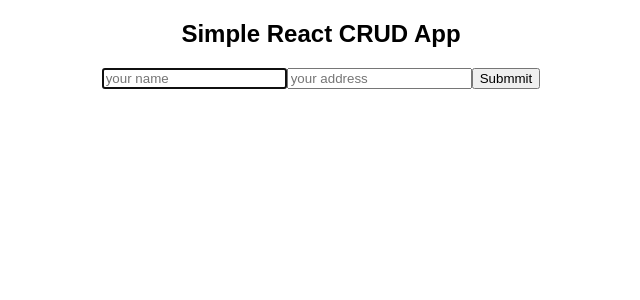
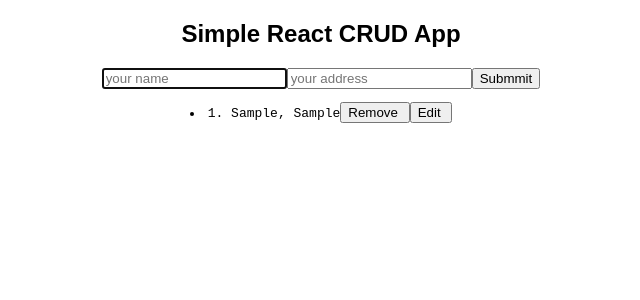
Before and after one commit to johsire/simple-crud-app, a React (Create React App) app: page / in a window 1280 px wide. Both pictures are taken after typing "Sample", "Sample" into the empty fields and a click on the button "Submmit". Shown: the top 300 px of the page, without its empty margins (319-959 px from the left). Built offline with nearby package versions, Linux system fonts and the light colour scheme.

Commit message:
map our data & added edit and remove buttons

```diff
--- a/src/App.js
+++ b/src/App.js
@@ -22,7 +22,7 @@ class App extends Component {
 
     // Variables for receiving/ capturing values from our form
     let data = this.state.data;
-    let name = this. refs.name.value;
+    let name = this.refs.name.value;
     let address = this.refs.address.value
 
     // Varibales for holding the values are placed in an object;
@@ -37,13 +37,17 @@ class App extends Component {
       data: data
     });
 
+    // Resetting our form
     this.refs.myForm.reset();
+
+    // focusing in name field
     this.refs.name.focus();
   };
 
 
 
   render() {
+    let data = this.state.data;
     return (
       <div className="App">
         <h2>{this.state.title}</h2>
@@ -53,7 +57,14 @@ class App extends Component {
           <button onClick={this.focusSubmit} className="myButton">Submmit </button>
         </form>
         <pre>
-
+        {/* Using our function to loop through our data */}
+        {data.map((inputData, index) =>
+          <li key={index} className="myList">
+          {index + 1}. {inputData.name}, {inputData.address}
+          <button onClick ={ () => this.focusRemove(index)} className="myButton">Remove </button>
+          <button onClick ={ () => this.focusEdit(index)} className="myButton">Edit </button>
+          </li>
+        )}
         </pre>
       </div>
     );
```
